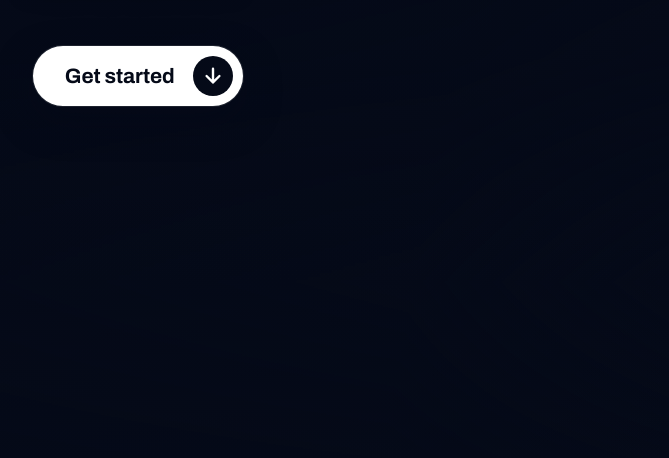
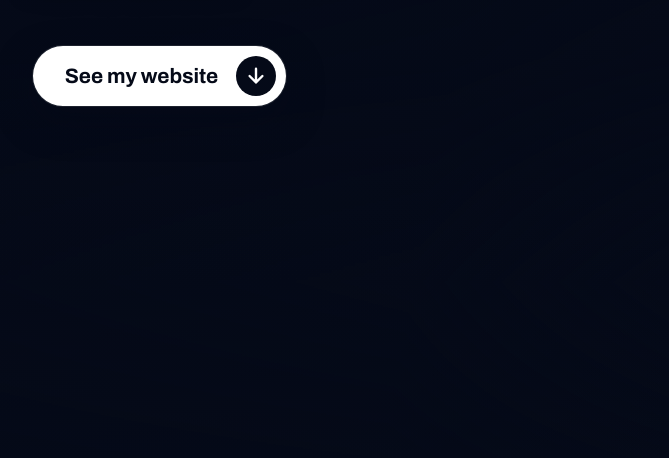
Before and after one commit to bduna/duna-landing, a plain HTML site: page index.html in a window 1280 px wide. Shown: the part 342-800 px from the top of the page, without its empty margins (45-714 px from the left). Drawn offline with Linux system fonts and the light colour scheme.

Commit message:
Hero button: See my website
Co-Authored-By: Claude Fable 5.1 <noreply@anthropic.com>

```diff
--- a/index.html
+++ b/index.html
@@ -353,7 +353,7 @@ fbq('track', 'PageView');
       <p class="sub">Answer one questionnaire. See your finished website tomorrow. Pay only if you love it.</p>
     </div>
     <div class="actions">
-      <a class="btn btn-white cta" id="hero-cta" href="#before-you-pay">Get started<span class="badge" aria-hidden="true"><svg viewBox="0 0 24 24" fill="none" stroke="currentColor" stroke-width="2.6" stroke-linecap="round" stroke-linejoin="round"><path d="M12 4v15M5 12l7 7 7-7"/></svg></span></a>
+      <a class="btn btn-white cta" id="hero-cta" href="#before-you-pay">See my website<span class="badge" aria-hidden="true"><svg viewBox="0 0 24 24" fill="none" stroke="currentColor" stroke-width="2.6" stroke-linecap="round" stroke-linejoin="round"><path d="M12 4v15M5 12l7 7 7-7"/></svg></span></a>
     </div>
     <p class="visually-hidden" id="sites"></p>
   </div>
```
Also changed, not shown: 1 other file.
